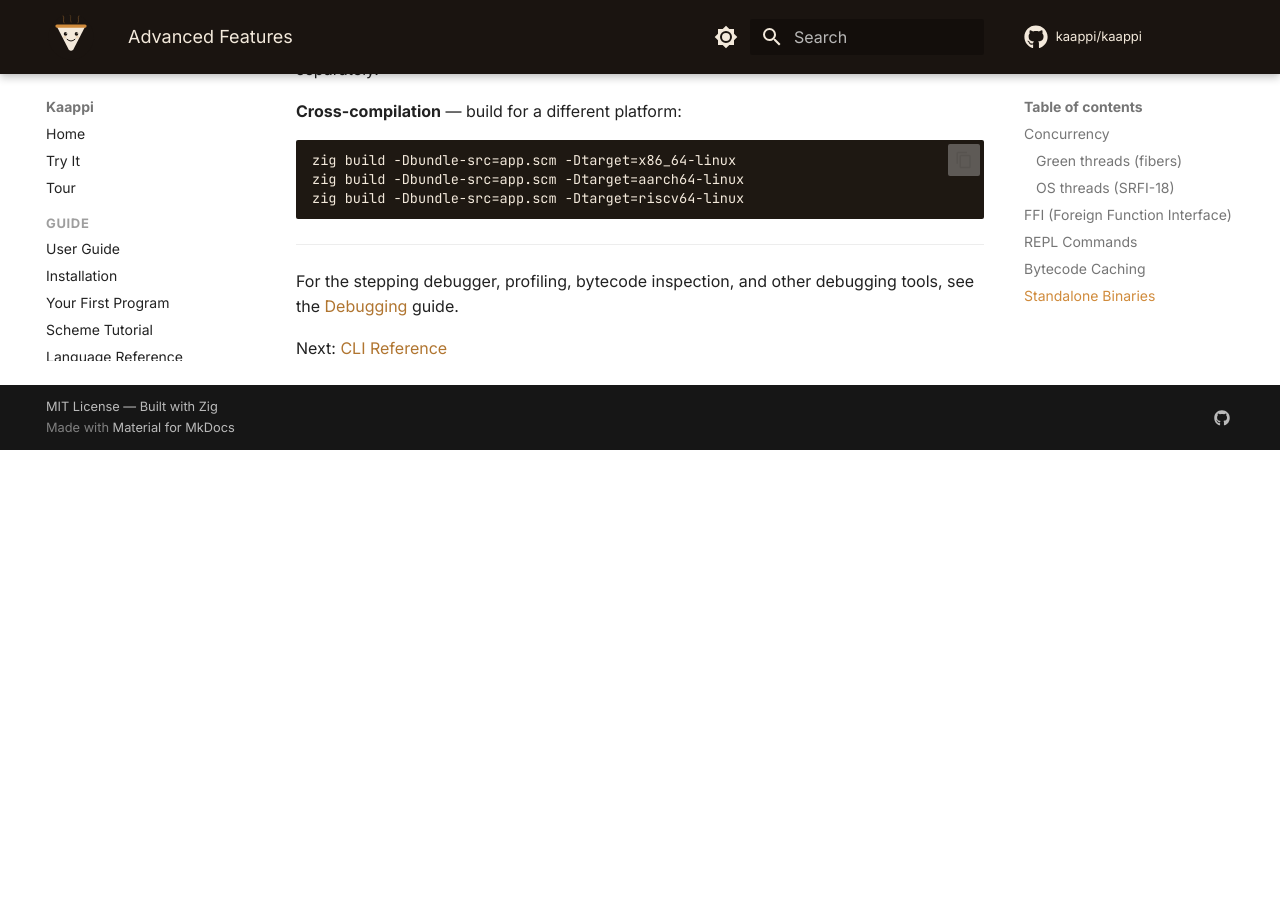
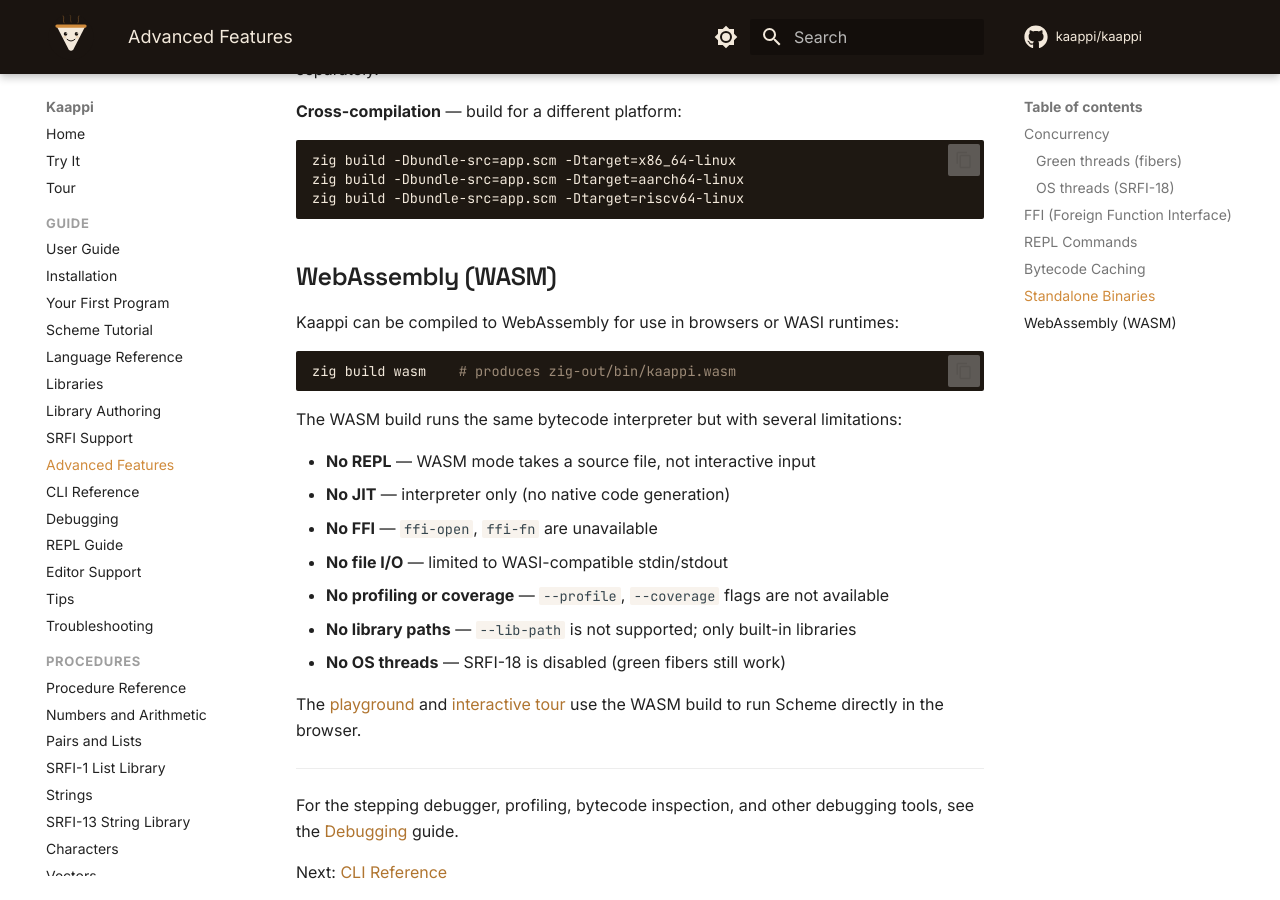
Before and after one commit to kaappi/kaappi.github.io, an MkDocs documentation site: the page built from docs/guide/advanced.md, in a window 1280 px wide and 900 px high, scrolled down 3317 px. Built offline with MkDocs 1.6.1 and Material for MkDocs 9.7.7, drawn with Linux system fonts in a browser that asks for light colours; comment, search, counter and statistics services are not loaded; before the commit the page ends 3767 px from its top, so only the background shows below that.

Commit message:
Document WASM mode limitations in advanced guide
Lists what's unavailable in WASM builds: no REPL, JIT, FFI, file I/O,
profiling, library paths, or OS threads. Links to playground and tour.

Co-Authored-By: Claude Opus 4.6 (1M context) <noreply@anthropic.com>

````diff
--- a/docs/guide/advanced.md
+++ b/docs/guide/advanced.md
@@ -159,6 +159,29 @@ zig build -Dbundle-src=app.scm -Dtarget=aarch64-linux
 zig build -Dbundle-src=app.scm -Dtarget=riscv64-linux
 ```
 
+## WebAssembly (WASM)
+
+Kaappi can be compiled to WebAssembly for use in browsers or WASI
+runtimes:
+
+```bash
+zig build wasm    # produces zig-out/bin/kaappi.wasm
+```
+
+The WASM build runs the same bytecode interpreter but with several
+limitations:
+
+- **No REPL** — WASM mode takes a source file, not interactive input
+- **No JIT** — interpreter only (no native code generation)
+- **No FFI** — `ffi-open`, `ffi-fn` are unavailable
+- **No file I/O** — limited to WASI-compatible stdin/stdout
+- **No profiling or coverage** — `--profile`, `--coverage` flags are not available
+- **No library paths** — `--lib-path` is not supported; only built-in libraries
+- **No OS threads** — SRFI-18 is disabled (green fibers still work)
+
+The [playground](../playground.md) and [interactive tour](../tour.md) use
+the WASM build to run Scheme directly in the browser.
+
 ---
 
 For the stepping debugger, profiling, bytecode inspection, and other
````
